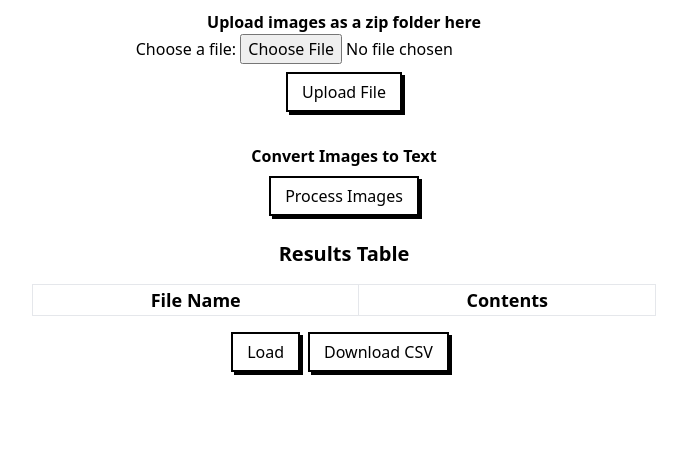
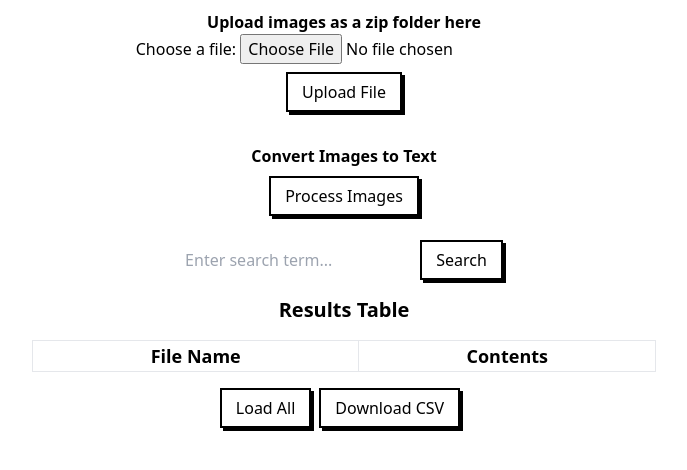
Before and after one commit to 0xFpf/fastapi_ocr, a FastAPI app: page / in a window 1280 px wide. Shown: the part 310-780 px from the top of the page, without its empty margins (296-983 px from the left). Run offline with FastAPI, Linux system fonts and the light colour scheme; lists and menus that the app fills with data are empty; some libraries are stand-ins or nearby versions.

Commit message:
added search

```diff
--- a/app/main.py
+++ b/app/main.py
@@ -1,4 +1,4 @@
-from fastapi import FastAPI, File, UploadFile, HTTPException, Depends, Request, Header, status, Cookie, Form
+from fastapi import FastAPI, File, UploadFile, HTTPException, Depends, Request, Header, status, Cookie, Form, Query
 from fastapi.responses import JSONResponse, HTMLResponse, StreamingResponse
 from fastapi.templating import Jinja2Templates
 from typing import Optional, Union
@@ -153,6 +153,21 @@ async def loadtable(request: Request, hx_request: Optional[str] = Header(None),
         return templates.TemplateResponse("table.html", context)
     raise HTTPException(status_code=404, detail="Images text output not found, process some images and try again.")
 
+
+@app.get('/search', response_class=HTMLResponse)
+async def loadtable(request: Request, hx_request: Optional[str] = Header(None), session: Session = Depends(get_session), current_user: User = Depends(get_current_active_user), query: Optional[str] = Query(None)):
+    owner_id=current_user.id
+    statement= select(imageModel.name, imageModel.text).where((imageModel.owner_id == owner_id) & (imageModel.text.like(f'%{query}%')))
+    results = session.exec(statement).all()
+    textitems=[]
+    for item in results:
+        data = {'name': item[0], 'text': item[1]}
+        textitems.append(data)
+    context={'request':request, 'textitems':textitems}
+    if hx_request:
+        return templates.TemplateResponse("table.html", context)
+    raise HTTPException(status_code=404, detail="Images text output not found, process some images and try again.")
+
 @app.get("/download-csv")
 async def download_csv(session: Session = Depends(get_session), current_user: User = Depends(get_current_active_user)):
     owner_id=current_user.id
--- a/templates/index.html
+++ b/templates/index.html
@@ -111,6 +111,17 @@
             </button>
         </div>
         <div id="resultContainer2" class="mx-4 my-4 text-center"></div>
+        <div id="resultContainer3" class="mx-4 my-4 text-center">
+            <form hx-get="/search" hx-trigger="submit" hx-target="#table-body">
+                <input type="text" id="searchInput" placeholder="Enter search term..." name="query">
+                <button id='searchButton' type="submit" class="relative inline-block px-4 py-2 font-medium group">
+                    <span class="button1"></span>
+                    <span class="button2"></span>
+                    <span class="button3">Search</span>
+                </button>
+            </form>
+
+        </div>
     </div>
 
     <div class="mx-4">
@@ -132,7 +143,7 @@
                     hx-swap="beforestart">
                     <span class="button1"></span>
                     <span class="button2"></span>
-                    <span class="button3">Load</span>
+                    <span class="button3">Load All</span>
                 </button>
                 <button class="relative inline-block mx-2 px-4 py-2 font-medium group" onclick="downloadCsv()">
                     <span class="button1"></span>
```
